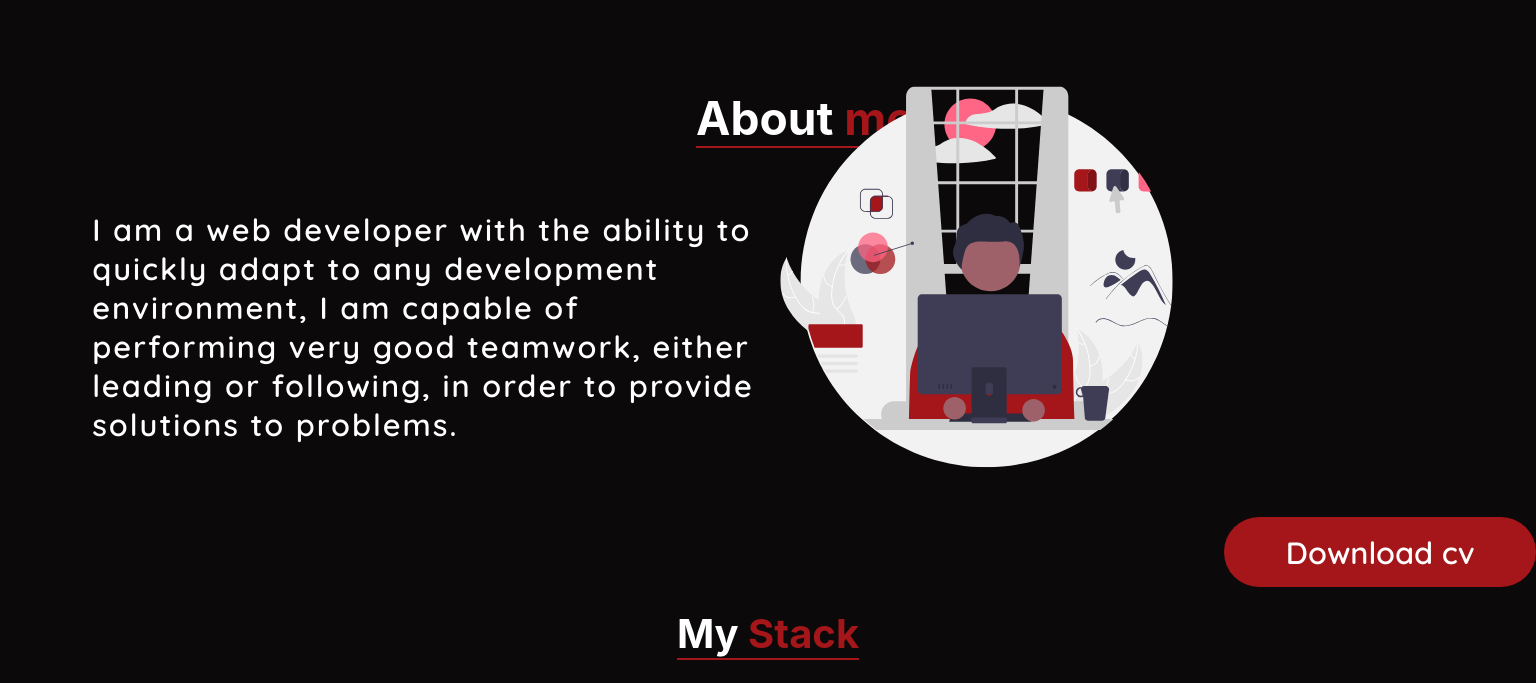
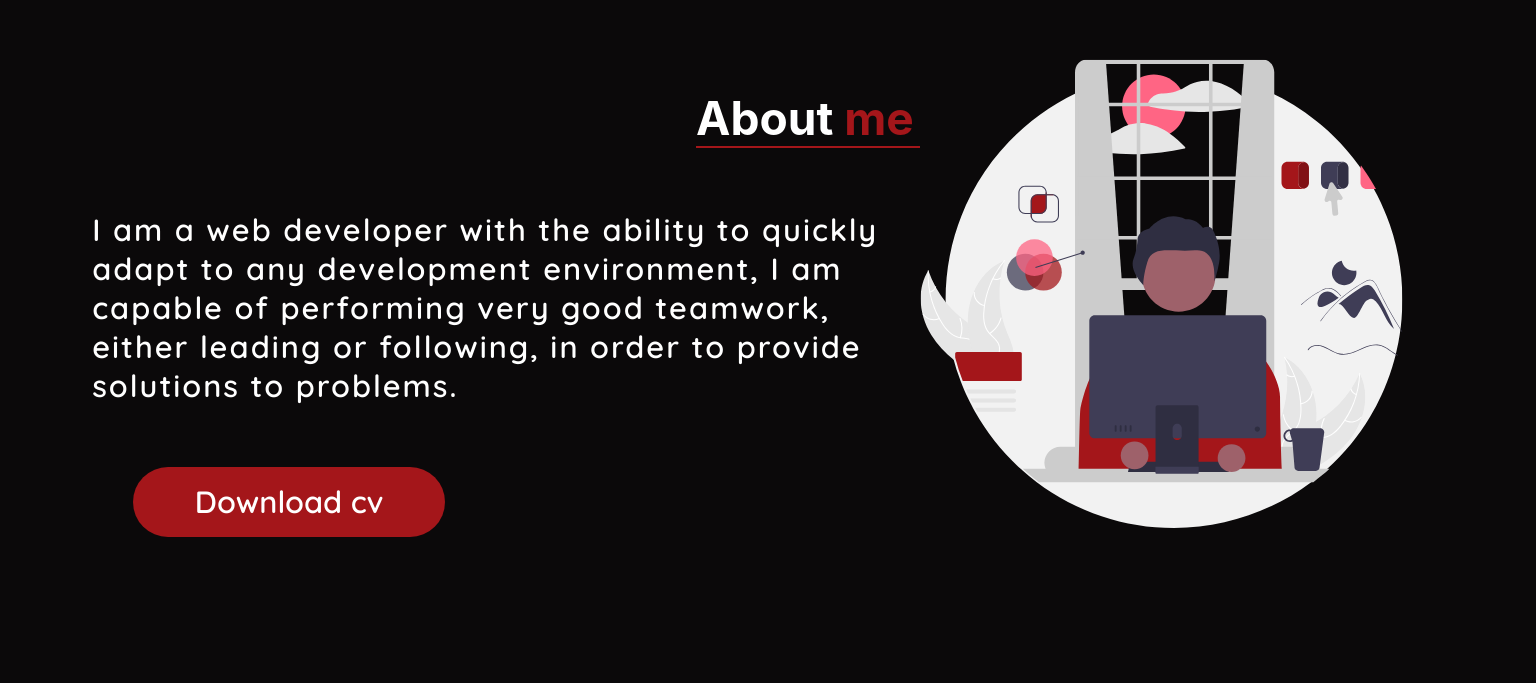
Before and after one commit to Lord-Mugen/Mugen-Portfolio, a React (Create React App) app: page / in a window 1536 px wide. Shown: the part 801-1484 px from the top of the page. Built offline with nearby package versions, Linux system fonts and the light colour scheme.

Commit message:
done with the cv button except for the file

```diff
--- a/src/Components/About/About.css
+++ b/src/Components/About/About.css
@@ -69,7 +69,7 @@
 .about-image{
     width: 90%;
     position: relative;
-    right: -9%;
+    right: -11%;
 
 }
 
@@ -114,18 +114,22 @@
         text-align: start;
         padding-left: 2.5em;
         letter-spacing: 2px;
+        width: 110%;
+        margin-right: 3em;
     }
 
     .about-image-container{
         position: relative;
-        top: -20%;
-        width: 100%;
+        top: -30%;
+        left: 50%;
+        width: 150%;
 
     }
 
     .about-cv{
         position: relative;
-        bottom: -60%;
+        bottom: -40%;
+        left: -270%;
     }
 }
 
@@ -142,22 +146,29 @@
     }
 
     .about-me-description{
-        width: 85%;
+        width: 90%;
         text-align: start;
         font-size: clamp(1em, 2.2vw, 3rem);
         padding: 0 0 0 2em;
+        margin-right: 9em;
     }
 
     .about-image-container{
-        width:100%;
         position: relative;
         top: -29%;
-        left: -25%;
+        left: -5%;
+        width:140%;
     }
 
     .about-image{
         height: 100%;
         width: 105%;
+    }
+
+    .about-cv{
+        position: relative;
+        bottom: -55%;
+        left: -350%;
     }
 }
 
@@ -172,21 +183,26 @@
 
 
     .about-me-description{
-        width: 70%;
+        width: 90%;
         text-align: start;
         font-size: clamp(1em, 2vw, 3rem);
         margin-left: 1em;
     }
 
     .about-image-container{
-        width:110%;
+        width:140%;
         position: relative;
         top: -29%;
-        left: -40%;
+        left: 20%;
     }
 
     .about-image{
         height: 100%;
+    }
+
+    .about-cv{
+        position: relative;
+        bottom: -40%;
     }
 }
 
@@ -199,18 +215,23 @@
 
 
     .about-me-description{
-        width: 75%;
+        width: 90%;
     }
 
     .about-image-container{
-        width:120%;
+        width:150%;
         position: relative;
         top: -29%;
-        left: -40%;
+        left: 10%;
     }
 
     .about-image{
         height: 95%;
+    }
+
+    .about-cv{
+        position: relative;
+        bottom: -40%;
     }
 }
 
@@ -224,13 +245,13 @@
 
 
     .about-me-description{
-        width: 75%;
+        width: 90%;
     }
 
     .about-image-container{
         position: relative;
         top: -35%;
-        left: -40%;
+        left: 10%;
     }
 
     .about-image{
```
